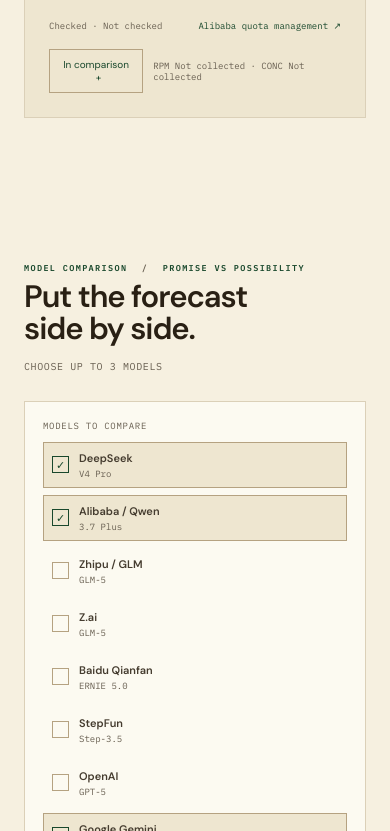
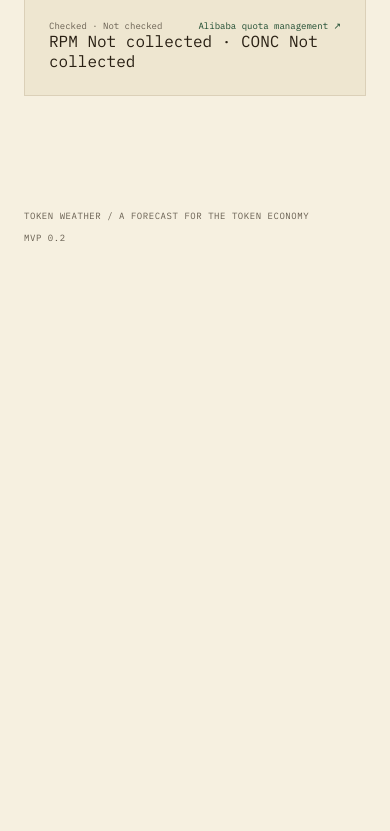
Before and after one commit to outerstellar-hq/token-weather, a website with bundled scripts: page index.html in a window 390 px wide. Shown: the part 4723-5554 px from the top of the page. After the commit the page ends 4998 px from the top, so only its background shows below. Built offline with nearby package versions, Linux system fonts and the light colour scheme; files whose address does not match are found by name.

Commit message:
Remove model comparison surface

```diff
--- a/app.js
+++ b/app.js
@@ -42,7 +42,7 @@
 let recentChanges = Object.freeze([]);
 
 const stateClass = { healthy: "green", watch: "yellow", disrupted: "red", unknown: "gray" };
-const state = { selectedId: null, activeView: "all", search: "", sortDescending: true, compareIds: ["deepseek-v4-pro", "qwen-3-7-plus", "gemini-2-5-pro"] };
+const state = { selectedId: null, activeView: "all", search: "", sortDescending: true };
 const $ = (selector) => document.querySelector(selector);
 
 function getProvider(id) {
@@ -280,7 +280,7 @@
     <div class="detail-schedule"><span class="detail-kicker">Published timing</span><strong>${schedule.headline}</strong>${schedule.lines.map((line) => `<p>${line} <a class="source-link detail-line-source" href="${scheduleSourceUrl}" title="${scheduleSourceTitle}" aria-label="Direct source: ${scheduleSourceTitle}" target="_blank" rel="noreferrer">Direct source ↗</a></p>`).join("")}<a class="source-link" href="${scheduleSourceUrl}" target="_blank" rel="noreferrer">Timing source ↗</a></div>
     <div class="detail-callout"><strong>Forecast note</strong>${provider.note}</div>
     <div class="source-row"><span>Checked · ${provider.source.retrievedAt}</span><a class="source-link" href="${provider.source.url}" target="_blank" rel="noreferrer" data-source-id="${provider.id}">${provider.source.label} ↗</a></div>
-    <div class="detail-actions"><button class="small-action" type="button" data-add-compare="${provider.id}">${state.compareIds.includes(provider.id) ? "In comparison" : "Add to compare"} <span>+</span></button><span class="mono">${provider.rateLimits.rps == null ? `RPM ${formatTokens(provider.rateLimits.rpm)}` : `RPS ${formatTokens(provider.rateLimits.rps)}`} · CONC ${formatTokens(provider.rateLimits.concurrency)}</span></div>`;
+    <div class="detail-limits mono">${provider.rateLimits.rps == null ? `RPM ${formatTokens(provider.rateLimits.rpm)}` : `RPS ${formatTokens(provider.rateLimits.rps)}`} · CONC ${formatTokens(provider.rateLimits.concurrency)}</div>`;
 }
 
 function emptyDetailMarkup() {
@@ -382,7 +382,6 @@
   $("#overall-condition").textContent = publicSignals.length ? "PUBLIC SIGNALS AVAILABLE" : "NO PUBLIC METRICS";
   $("#overall-detail").textContent = `${publicSignals.length} public signals · ${successfulSources.size} documentation sources checked`;
   renderForecast();
-  renderCompare();
 }
 
 async function loadSnapshot() {
@@ -419,22 +418,6 @@
     effective_cost: { input: provider.pricing.input, output: provider.pricing.output },
     condition_score: provider.state === "unknown" ? null : provider.state === "healthy" ? 2 : 1
   }));
-}
-
-function renderCompare() {
-  $("#compare-picker-list").innerHTML = providers.map((provider) => `<button class="compare-choice${state.compareIds.includes(provider.id) ? " selected" : ""}" type="button" data-toggle-compare="${provider.id}" aria-pressed="${state.compareIds.includes(provider.id)}"><span class="choice-check">${state.compareIds.includes(provider.id) ? "✓" : ""}</span><span><strong>${provider.name}</strong><small>${provider.model}</small></span></button>`).join("");
-  const selected = compareModels(state.compareIds);
-  $("#compare-results").innerHTML = `<div class="compare-header"><span>METRIC</span>${selected.map((provider) => `<strong>${provider.provider}<small>${provider.model}</small></strong>`).join("")}</div>
-    ${compareRow("Condition", selected.map((provider) => `<span class="compare-condition">${statusDot(provider.state)}${provider.condition}</span>`))}
-    ${compareRow("Current input / output", selected.map((provider) => `<span class="compare-value">${formatPrice(provider.price.input)} / ${formatPrice(provider.price.output)}</span>`))}
-    ${compareRow("Guaranteed TPM", selected.map((provider) => `<span class="compare-value">${formatTokens(provider.capacity.guaranteedTpm)}</span>`))}
-    ${compareRow("Observed available", selected.map((provider) => `<span class="compare-value ${provider.capacity.observedTpm > provider.capacity.guaranteedTpm ? "good" : ""}">${formatTokens(provider.capacity.observedTpm)}</span>`))}
-    ${compareRow("Latency", selected.map((provider) => `<span class="compare-value">${formatLatency(provider.latency_ms)}</span>`))}
-    ${compareRow("Quota remaining", selected.map((provider) => `<span class="compare-value ${provider.quota.remaining == null ? "" : "good"}">${formatQuota(provider.quota.remaining)}</span>`))}`;
-}
-
-function compareRow(label, values) {
-  return `<div class="compare-row"><span class="compare-label">${label}</span>${values.join("")}</div>`;
 }
 
 function findCheapestWindow() {
@@ -582,8 +565,7 @@
 document.querySelectorAll("[data-view]").forEach((button) => button.addEventListener("click", () => { state.activeView = button.dataset.view; renderForecast(); }));
 $("#sort-button").addEventListener("click", () => { state.sortDescending = !state.sortDescending; $("#sort-button").textContent = `CONDITION ${state.sortDescending ? "↓" : "↑"}`; renderForecast(); });
 $("#provider-list").addEventListener("click", (event) => { const row = event.target.closest("[data-provider-id]"); if (row) { state.selectedId = row.dataset.providerId; renderForecast(); } });
-$("#compare-picker-list").addEventListener("click", (event) => { const button = event.target.closest("[data-toggle-compare]"); if (!button) return; const id = button.dataset.toggleCompare; if (state.compareIds.includes(id)) { if (state.compareIds.length === 1) return showToast("Keep one model selected for comparison."); state.compareIds = state.compareIds.filter((item) => item !== id); } else if (state.compareIds.length < 3) { state.compareIds = [...state.compareIds, id]; } else return showToast("Compare up to three models at a time."); renderCompare(); renderForecast(); });
-  document.addEventListener("click", (event) => { const source = event.target.closest("[data-source-id]"); if (source) { const item = getSource(source.dataset.sourceId); showToast(`${item.label} · ${item.confidence} · ${item.retrievedAt}`); } const add = event.target.closest("[data-add-compare]"); if (add) { const id = add.dataset.addCompare; if (!state.compareIds.includes(id) && state.compareIds.length >= 3) return showToast("Compare up to three models at a time."); if (!state.compareIds.includes(id)) state.compareIds = [...state.compareIds, id]; renderCompare(); renderForecast(); showToast(`${getProvider(id).name} added to comparison.`); } });
+document.addEventListener("click", (event) => { const source = event.target.closest("[data-source-id]"); if (source) { const item = getSource(source.dataset.sourceId); showToast(`${item.label} · ${item.confidence} · ${item.retrievedAt}`); } });
 $("#refresh-button").addEventListener("click", refreshSnapshot);
 document.querySelectorAll("[data-scroll-target]").forEach((button) => button.addEventListener("click", () => { document.getElementById(button.dataset.scrollTarget).scrollIntoView({ behavior: "smooth", block: "start" }); document.querySelectorAll(".surface-link").forEach((item) => item.classList.toggle("active", item === button)); }));
 document.querySelectorAll("[data-timetable-timezone]").forEach((button) => button.addEventListener("click", () => setTimetableDisplay("timezone", button.dataset.timetableTimezone)));
@@ -592,7 +574,6 @@
 $("#webmcp-run").addEventListener("click", runWebMcpExample);
 
 renderForecast();
-renderCompare();
 renderTimetable();
 window.setInterval(updateTimetableClock, 1000);
 loadSnapshot();
--- a/index.html
+++ b/index.html
@@ -29,7 +29,6 @@
           <button class="surface-link active" type="button" data-scroll-target="workspace-section">Forecast</button>
           <button class="surface-link" type="button" data-scroll-target="timetable-section">Timetable</button>
           <button class="surface-link" type="button" data-scroll-target="webmcp-section">WebMCP</button>
-          <button class="surface-link" type="button" data-scroll-target="compare-section">Compare</button>
         </nav>
         <button class="icon-button" type="button" aria-label="Open settings">•••</button>
       </header>
@@ -129,23 +128,6 @@
           </div>
         </section>
 
-        <section class="tool-section" id="compare-section">
-          <div class="section-heading compact-heading">
-            <div>
-              <p class="eyebrow">MODEL COMPARISON <span class="slash">/</span> PROMISE VS POSSIBILITY</p>
-              <h2>Put the forecast side by side.</h2>
-            </div>
-            <span class="section-note">Choose up to 3 models</span>
-          </div>
-          <div class="compare-layout">
-            <div class="compare-picker">
-              <p class="field-label">MODELS TO COMPARE</p>
-              <div id="compare-picker-list" class="compare-picker-list"></div>
-            </div>
-            <div id="compare-results" class="compare-results" aria-live="polite"></div>
-          </div>
-        </section>
-
       </main>
 
       <footer class="footer"><span>Token Weather / a forecast for the token economy</span><span class="mono">MVP 0.2</span></footer>
```
Also changed, not shown: README.md.
